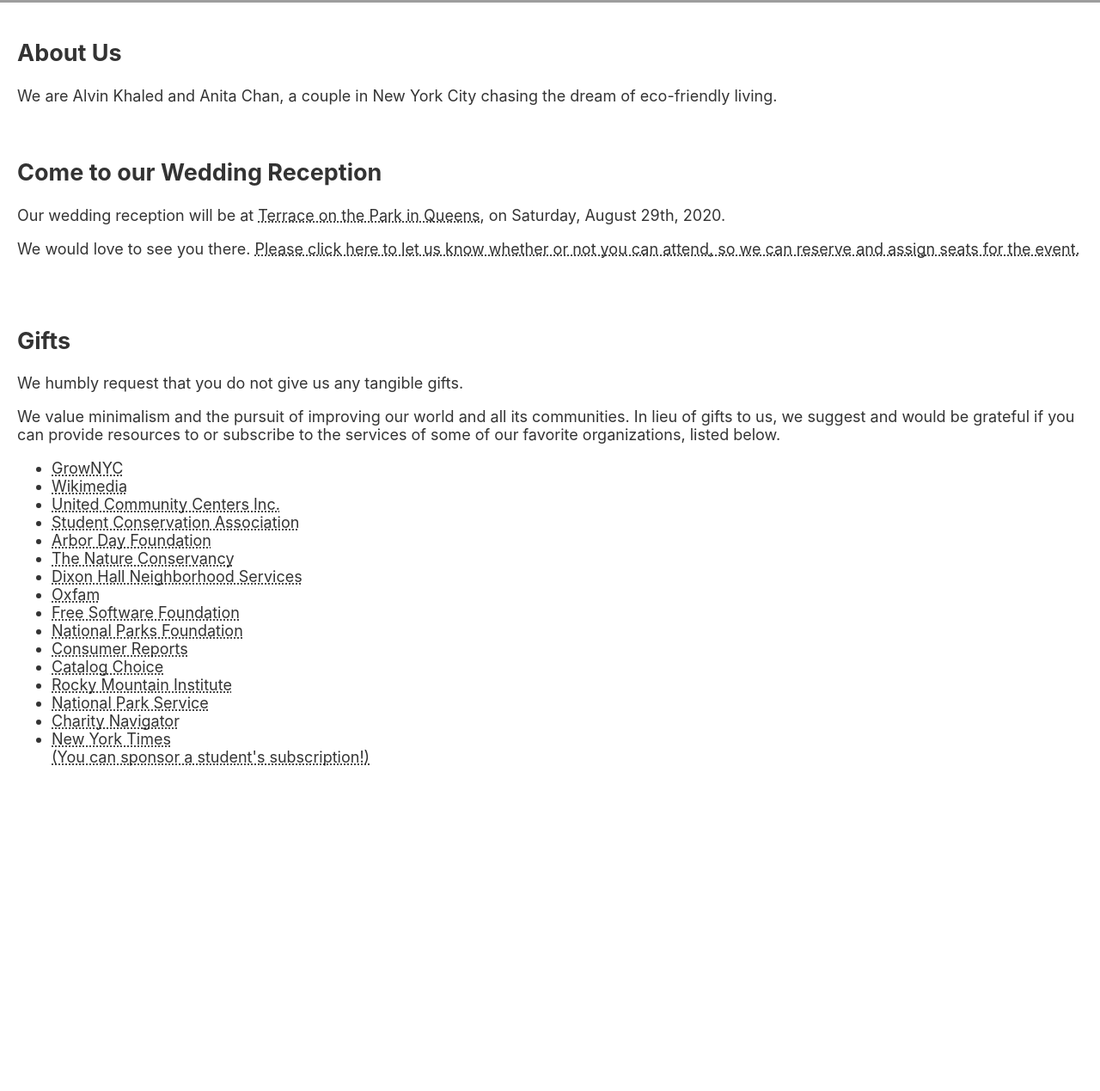
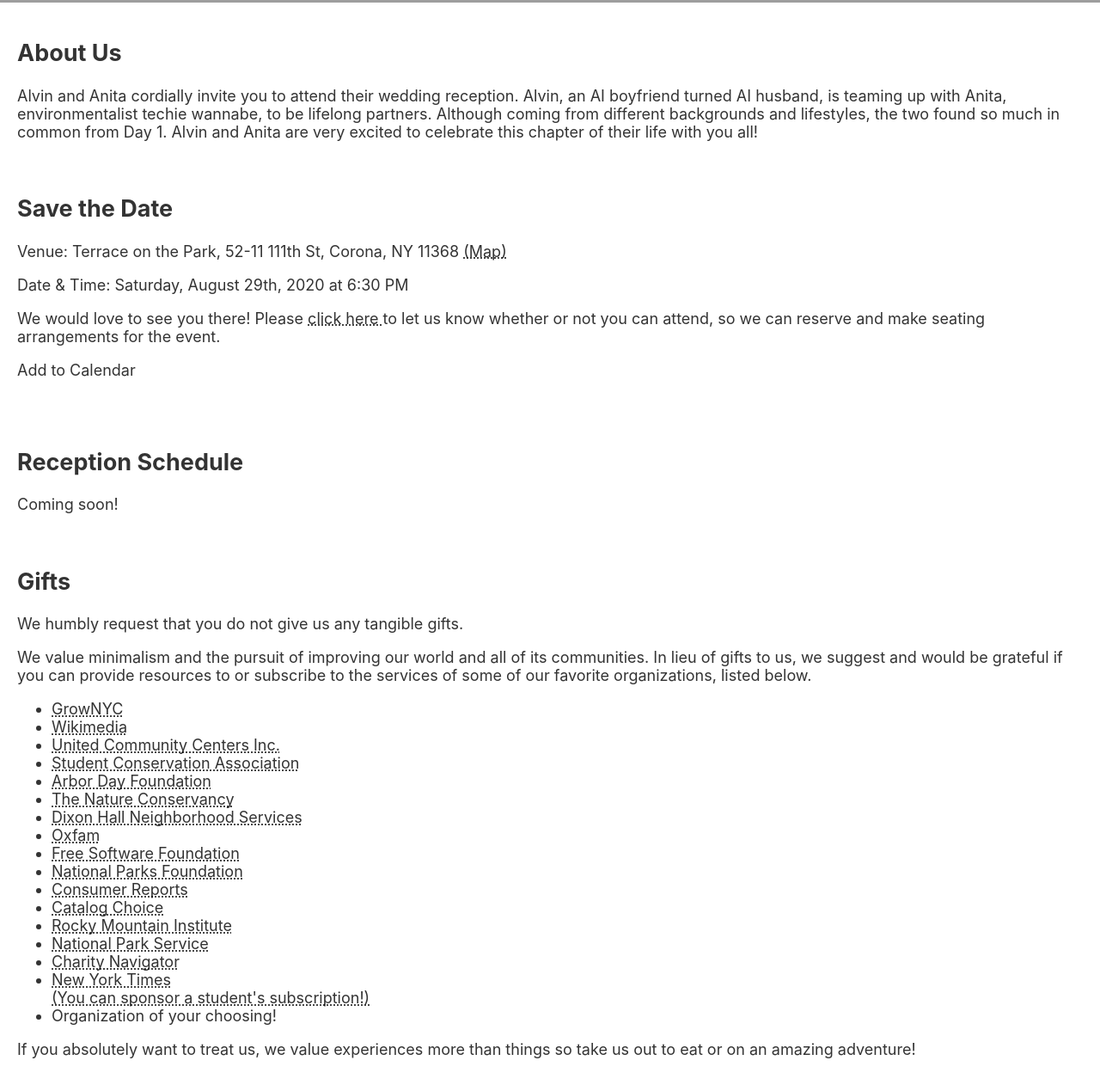
Before and after one commit to Alvin-and-Anita/wedding-website, a plain HTML site: page index.html in a window 1280 px wide. Shown: the part 797-2066 px from the top of the page at 86% size. Before the commit the page ends 1726 px from the top, so only its background shows below. Drawn offline with Linux system fonts and the light colour scheme; grey boxes are pictures that could not be loaded.

Commit message:
Change descriptions and add schedule section

```diff
--- a/index.html
+++ b/index.html
@@ -34,6 +34,9 @@
             <a href="#rsvp">RSVP</a>
           </li>
           <li>
+            <a href="#schedule">Schedule</a>
+          </li>
+          <li>
             <a href="#registry">Registry</a>
           </li>
         </ul>
@@ -42,21 +45,33 @@
     <section>
       <div id="about-us">
         <h1>About Us</h1>
-        We are Alvin Khaled and Anita Chan, a couple in New York City chasing the dream of eco-friendly living.
+        Alvin and Anita cordially invite you to attend their wedding reception. Alvin, an AI boyfriend turned AI husband, is teaming up with Anita, environmentalist techie wannabe, to be lifelong partners. Although coming from different backgrounds and lifestyles, the two found so much in common from Day 1. Alvin and Anita are very excited to celebrate this chapter of their life with you all!
       </div>
     </section>
     <section>
       <div id="rsvp">
-        <h1>Come to our Wedding Reception</h1>
+        <h1>Save the Date</h1>
         <p>
-        Our wedding reception will be at <a href="https://goo.gl/maps/moa58eNKBGL1LcBS8" target="_blank">Terrace on the Park in Queens</a>, on Saturday, August 29th, 2020.
+          Venue: Terrace on the Park, 52-11 111th St, Corona, NY 11368 <a href="https://goo.gl/maps/moa58eNKBGL1LcBS8" target="_blank">(Map)</a>
         </p>
         <p>
-          We would love to see you there.
+          Date & Time: Saturday, August 29th, 2020 at 6:30 PM
+        </p>
+        <p>
+          We would love to see you there! Please
           <a href="https://docs.google.com/forms/d/e/1FAIpQLSe8X8FVLYsJyqajCfpjVSnN8Cq2pdoRmuT0VyhGVlFUkoa-fQ/viewform" target="_blank">
-            Please click here to let us know whether or not you can attend, so we can reserve and assign seats for the event.
-          </a>
+            click here </a>
+            to let us know whether or not you can attend, so we can reserve and make seating arrangements for the event.
         </p>
+        <p>
+          Add to Calendar
+        </p>
+      </div>
+    </section>
+    <section>
+      <div id="schedule">
+        <h1>Reception Schedule</h1>
+        Coming soon!
       </div>
     </section>
     <section>
@@ -66,7 +81,7 @@
           We humbly request that you do not give us any tangible gifts.
         </p>
         <p>
-          We value minimalism and the pursuit of improving our world and all its communities. In lieu of gifts to us, we suggest and would be grateful if you can provide resources to or subscribe to the services of some of our favorite organizations, listed below.
+          We value minimalism and the pursuit of improving our world and all of its communities. In lieu of gifts to us, we suggest and would be grateful if you can provide resources to or subscribe to the services of some of our favorite organizations, listed below.
         </p>
         <ul>
           <li>
@@ -152,8 +167,14 @@
             <a href="https://www.nytimes.com/subscription/sponsor/lp8QRYY" target="_blank">
               (You can sponsor a student's subscription!)
             </a>
-          </li>
+            </li>
+            <li>
+              Organization of your choosing!
+            </li>
         </ul>
+        <p>
+            If you absolutely want to treat us, we value experiences more than things so take us out to eat or on an amazing adventure!
+          </p>
       </div>
     </section>
     <div id="footer"></div>
```
